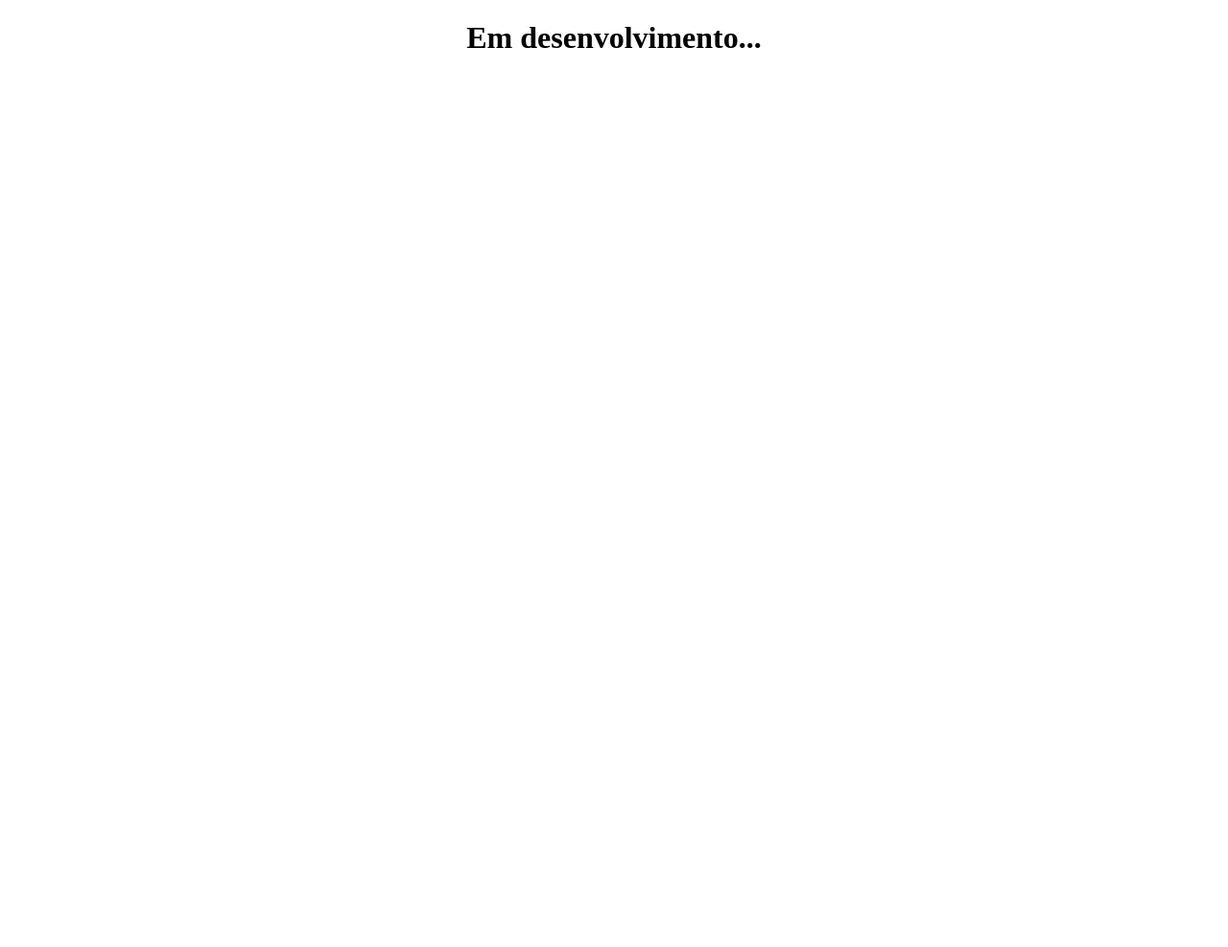
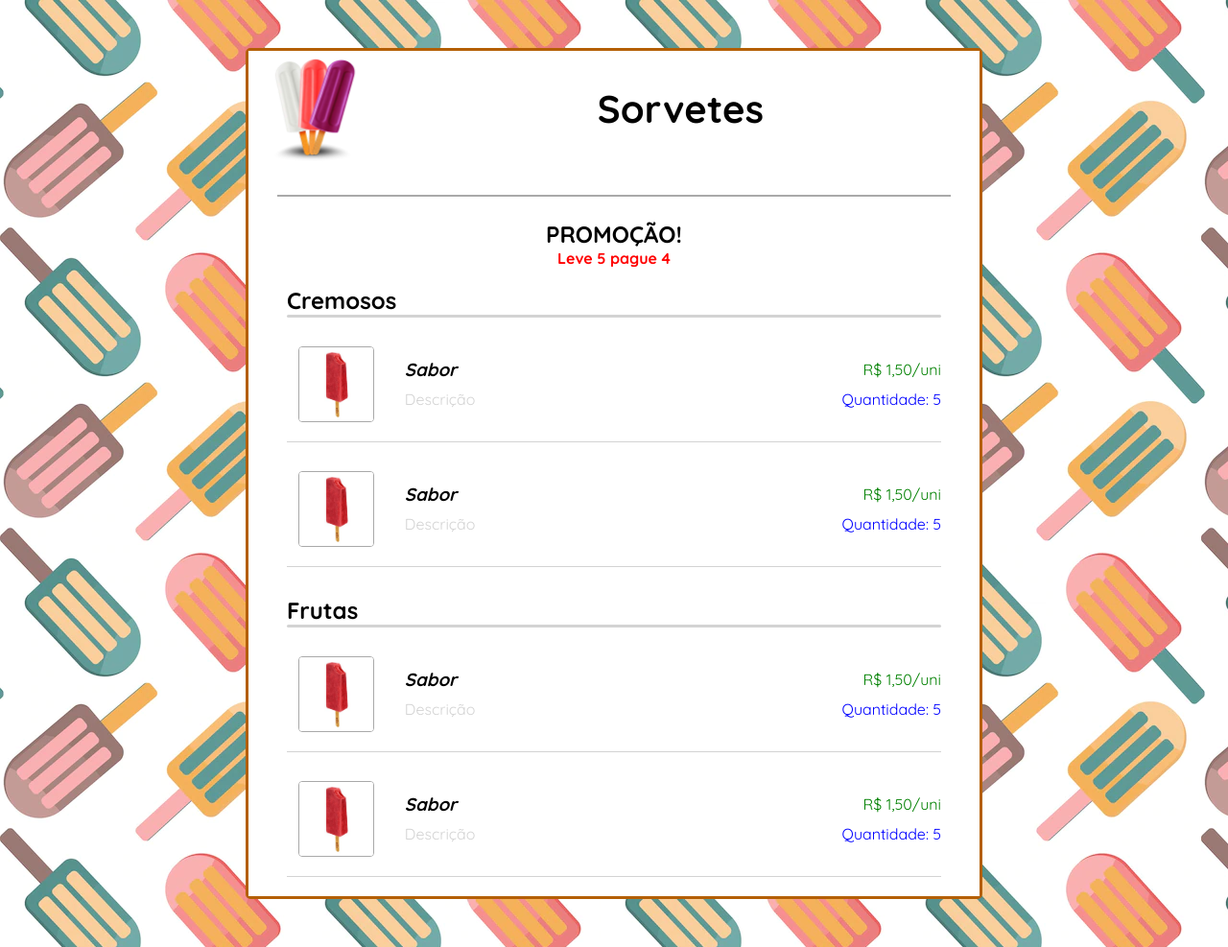
Before and after one commit to DerickCSilva/site-sorveteria, a plain HTML site: page index.html in a window 1280 px wide. Shown: the whole page at 96% size. Before the commit the page ends 800 px from the top, so only its background shows below. Drawn offline with Linux system fonts and the light colour scheme.

Commit message:
feat: estruturando o site

```diff
--- /dev/null
+++ b/css/styles.css
@@ -0,0 +1,146 @@
+* {
+    padding: 0;
+    margin: 0;
+    box-sizing: border-box;
+    background-color: white;
+    font-family: 'Quicksand', sans-serif;
+}
+
+body {
+    background-image: url('../img/background.webp');
+    min-height: 100vh;
+    padding: 50px 0;
+}
+
+div#container {
+    border: 3px solid #B45F04;
+    border-radius: 5px;
+    width: 60%;
+    margin: 0 auto;
+    max-width: 1200px;
+}
+
+header {
+    margin: 0 auto;
+    display: flex;
+    height: 120px;
+    align-items: center;
+}
+
+header img {
+    height: 100%;
+    background-color: transparent;
+}
+
+header h1 {
+    font-size: 40px;
+    flex-grow: 1;
+    text-align: center;
+}
+
+main {
+    max-width: 1200px;
+    display: flex;
+    flex-direction: column;
+    margin: 0 auto;
+}
+
+div#area-promocao {
+    border-top: 2px solid darkgray;
+    margin: 30px 30px -25px 30px;
+    display: flex;
+    flex-direction: column;
+    justify-content: center;
+    align-items: center;
+    height: 100px;
+}
+
+div#area-promocao h3 {
+    text-transform: uppercase;
+    font-size: 24px;
+}
+
+div#area-promocao p {
+    font-weight: bold;
+    font-size: 16px;
+    color: red;
+}
+
+div#area-sorvetes {
+    display: flex;
+    flex-direction: column;
+    padding: 20px 40px;
+}
+
+div#area-sorvetes section.sorvetes {
+    display: flex;
+    flex-direction: column;
+}
+
+div#area-sorvetes section.sorvetes h2 {
+    margin-bottom: 30px;
+}
+
+div#area-sorvetes section.sorvetes h2::after {
+    content: " ";
+    display: block;
+    height: 3px;
+    background-color: lightgray;
+    border-radius: 10px;
+}
+
+div#area-sorvetes section.sorvetes div.sorvete {
+    display: flex;
+    justify-content: space-between;
+    height: 100px;
+    border-bottom: 1px solid lightgray;
+    padding-bottom: 20px;
+}
+
+div#area-sorvetes section.sorvetes div.sorvete:not(:nth-child(2)) {
+    margin-top: 30px;
+}
+
+div#area-sorvetes section.sorvetes div.sorvete section.area-foto-sorvete {
+    width: 15%;
+    display: flex;
+    justify-content: center;
+    align-items: center;
+}
+
+div#area-sorvetes section.sorvetes div.sorvete section.area-foto-sorvete img {
+    height: 100%;
+    border: 1px solid darkgray;
+    border-radius: 4px;
+}
+
+div#area-sorvetes section.sorvetes div.sorvete section.infos-sorvete {
+    width: 82%;
+    display: flex;
+    justify-content: center;
+    flex-direction: column;
+}
+
+div#area-sorvetes section.sorvetes div.sorvete section.infos-sorvete div {
+    display: flex;
+    /* border: 1px solid red; */
+    justify-content: space-between;
+    height: 40%;
+    align-items: center;
+}
+
+div#area-sorvetes section.sorvetes div.sorvete section.infos-sorvete div h3 {
+    font-style: italic;
+}
+
+div#area-sorvetes section.sorvetes div.sorvete section.infos-sorvete div p.desc {
+    color: lightgray;
+}
+
+div#area-sorvetes section.sorvetes div.sorvete section.infos-sorvete div p.valor {
+    color: green;
+}
+
+div#area-sorvetes section.sorvetes div.sorvete section.infos-sorvete div p.qntd {
+    color: blue;
+}
--- /dev/null
+++ b/fonts/stylesheet.css
@@ -0,0 +1,44 @@
+@font-face {
+    font-family: 'Quicksand';
+    src: url('Quicksand-SemiBold.woff2') format('woff2'),
+        url('Quicksand-SemiBold.woff') format('woff');
+    font-weight: 600;
+    font-style: normal;
+    font-display: swap;
+}
+
+@font-face {
+    font-family: 'Quicksand';
+    src: url('Quicksand-Medium.woff2') format('woff2'),
+        url('Quicksand-Medium.woff') format('woff');
+    font-weight: 500;
+    font-style: normal;
+    font-display: swap;
+}
+
+@font-face {
+    font-family: 'Quicksand';
+    src: url('Quicksand-Bold.woff2') format('woff2'),
+        url('Quicksand-Bold.woff') format('woff');
+    font-weight: bold;
+    font-style: normal;
+    font-display: swap;
+}
+
+@font-face {
+    font-family: 'Quicksand';
+    src: url('Quicksand-Light.woff2') format('woff2'),
+        url('Quicksand-Light.woff') format('woff');
+    font-weight: 300;
+    font-style: normal;
+    font-display: swap;
+}
+
+@font-face {
+    font-family: 'Quicksand';
+    src: url('Quicksand-Regular.woff2') format('woff2'),
+        url('Quicksand-Regular.woff') format('woff');
+    font-weight: normal;
+    font-style: normal;
+    font-display: swap;
+}
--- a/index.html
+++ b/index.html
@@ -1,18 +1,100 @@
 <!DOCTYPE html>
 <html lang="pt-br">
+
 <head>
     <meta charset="UTF-8">
     <meta http-equiv="X-UA-Compatible" content="IE=edge">
     <meta name="viewport" content="width=device-width, initial-scale=1.0">
-    <title>Sorveteria</title>
-    <style>
-        h1 {
-            text-align: center;
-        }
-    </style>
+    <link rel="stylesheet" href="./fonts/stylesheet.css">
+    <link rel="stylesheet" href="./css/styles.css">
+    <link rel="shortcut icon" href="./img/favicon.png" type="image/x-icon">
+    <title>Sorvetes</title>
 </head>
+
 <body>
-    <h1>Em desenvolvimento...</h1>
+    <div id="container">
+        <header>
+            <img src="./img/logo.webp" alt="Logo Sorvete">
+            <h1>Sorvetes</h1>
+        </header>
+        <main>
+            <div id="area-promocao">
+                <h3>Promoção!</h3>
+                <p>Leve 5 pague 4</p>
+            </div>
+            <div id="area-sorvetes">
+                <section id="cremosos" class="sorvetes">
+                    <h2>Cremosos</h2>
+                    <div class="sorvete">
+                        <section class="area-foto-sorvete">
+                            <img src="./img/picole.jpg" alt="Foto Sorvete de Maracujá">
+                        </section>
+                        <section class="infos-sorvete">
+                            <div>
+                                <h3>Sabor</h3>
+                                <p class="valor">R$ 1,50/uni</p>
+                            </div>
+                            <div>
+                                <p class="desc">Descrição</p>
+                                <p class="qntd">Quantidade: 5</p>
+                            </div>
+                        </section>
+                    </div>
+                    <div class="sorvete">
+                        <section class="area-foto-sorvete">
+                            <img src="./img/picole.jpg" alt="Foto Sorvete de Maracujá">
+                        </section>
+                        <section class="infos-sorvete">
+                            <div>
+                                <h3>Sabor</h3>
+                                <p class="valor">R$ 1,50/uni</p>
+                            </div>
+                            <div>
+                                <p class="desc">Descrição</p>
+                                <p class="qntd">Quantidade: 5</p>
+                            </div>
+                        </section>
+                    </div>
+                </section>
+                <section id="frutas" class="sorvetes">
+                    <h2 style="margin-top: 30px;">Frutas</h2>
+                    <div class="sorvete">
+                        <section class="area-foto-sorvete">
+                            <img src="./img/picole.jpg" alt="Foto Sorvete de Maracujá">
+                        </section>
+                        <section class="infos-sorvete">
+                            <div>
+                                <h3>Sabor</h3>
+                                <p class="valor">R$ 1,50/uni</p>
+                            </div>
+                            <div>
+                                <p class="desc">Descrição</p>
+                                <p class="qntd">Quantidade: 5</p>
+                            </div>
+                        </section>
+                    </div>
+                    <div class="sorvete">
+                        <section class="area-foto-sorvete">
+                            <img src="./img/picole.jpg" alt="Foto Sorvete de Maracujá">
+                        </section>
+                        <section class="infos-sorvete">
+                            <div>
+                                <h3>Sabor</h3>
+                                <p class="valor">R$ 1,50/uni</p>
+                            </div>
+                            <div>
+                                <p class="desc">Descrição</p>
+                                <p class="qntd">Quantidade: 5</p>
+                            </div>
+                        </section>
+                    </div>
+                </section>
+            </div>
+        </main>
+        <footer>
 
+        </footer>
+    </div>
 </body>
+<script src="./js/index.js"></script>
 </html>
--- /dev/null
+++ b/js/index.js
@@ -0,0 +1 @@
+console.log('Lógica em desenvolvimento!')
```
Also changed, not shown: fonts/Quicksand-Bold.woff (added), fonts/Quicksand-Bold.woff2 (added), fonts/Quicksand-Light.woff (added), fonts/Quicksand-Light.woff2 (added), fonts/Quicksand-Medium.woff (added), fonts/Quicksand-Medium.woff2 (added), fonts/Quicksand-Regular.woff (added), fonts/Quicksand-Regular.woff2 (added), fonts/Quicksand-SemiBold.woff (added), fonts/Quicksand-SemiBold.woff2 (added), img/background.webp (added), img/favicon.png (added), img/logo.webp (added), img/picole.jpg (added), 1 more files.
